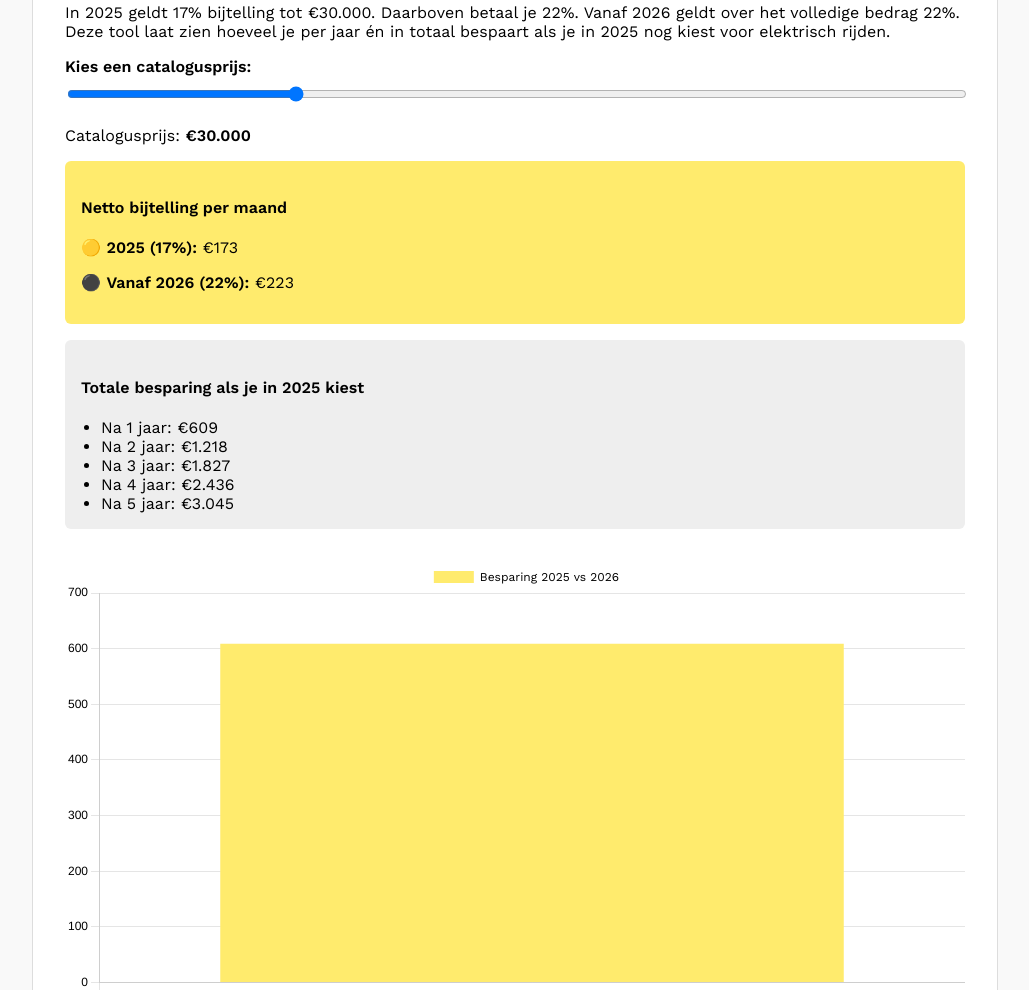
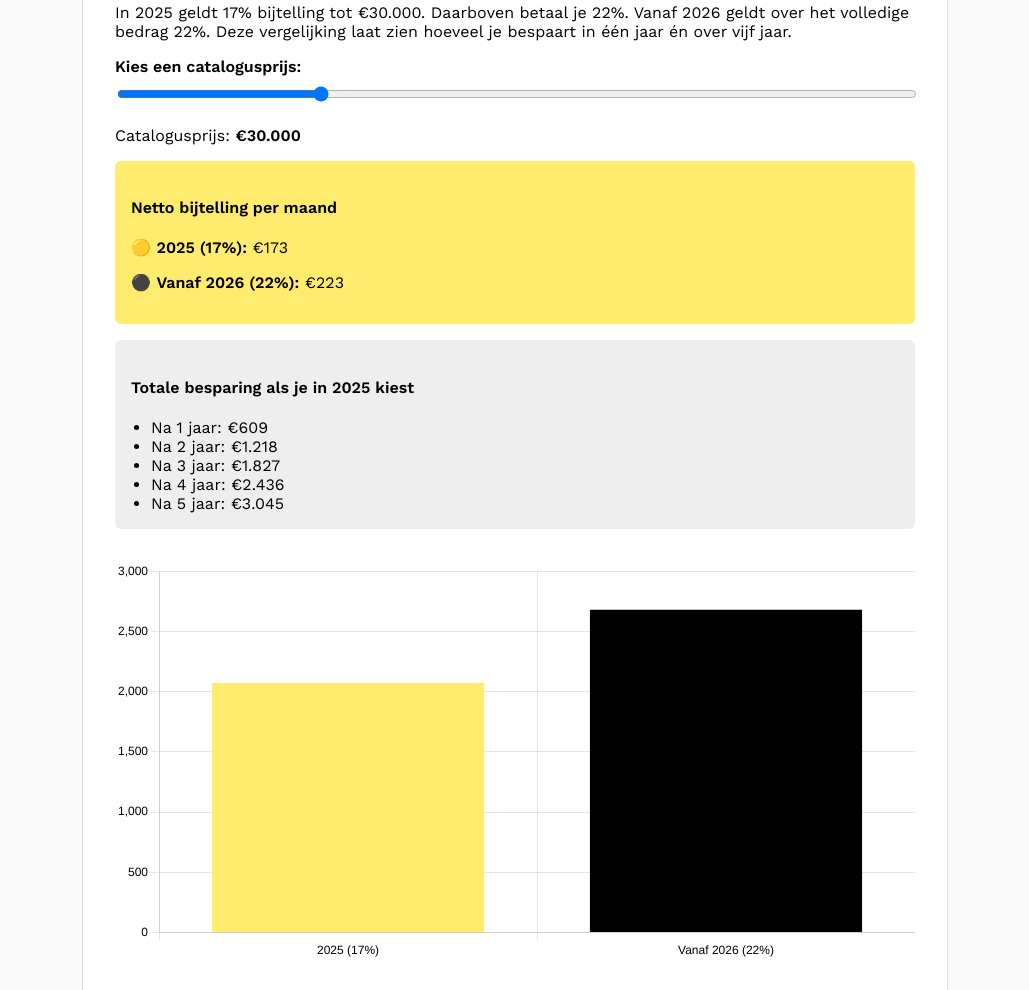
Before and after one commit to Pieter475/bijtelling.github.io, a plain HTML site: page index.html in a window 1280 px wide. Shown: the part 138-1128 px from the top of the page, without its empty margins (125-1154 px from the left). Drawn offline with nearby package versions, Linux system fonts and the light colour scheme.

Commit message:
Update index.html

```diff
--- a/index.html
+++ b/index.html
@@ -2,7 +2,7 @@
 <html lang="nl">
 <head>
   <meta charset="UTF-8">
-  <title>Besparen met 17% bijtelling</title>
+  <title>Bijtelling Vergelijking</title>
   <link href="https://fonts.googleapis.com/css2?family=Work+Sans:wght@400;600&display=swap" rel="stylesheet">
   <script src="https://cdn.jsdelivr.net/npm/chart.js"></script>
   <style>
@@ -13,7 +13,7 @@
     }
 
     .container {
-      max-width: 900px;
+      max-width: 800px;
       background: #ffffff;
       padding: 32px;
       border-radius: 8px;
@@ -36,7 +36,6 @@
       background: #eeeeee;
       padding: 16px;
       border-radius: 6px;
-      margin-bottom: 32px;
     }
 
     canvas {
@@ -57,19 +56,22 @@
     <h2>Besparen met 17% bijtelling</h2>
     <p>
       In 2025 geldt 17% bijtelling tot €30.000. Daarboven betaal je 22%. Vanaf 2026 geldt over het volledige bedrag 22%.
-      Deze tool laat zien hoeveel je per jaar én in totaal bespaart als je in 2025 nog kiest voor elektrisch rijden.
+      Deze vergelijking laat zien hoeveel je bespaart in één jaar én over vijf jaar.
     </p>
 
+    <!-- Catalogusprijs -->
     <label for="prijs">Kies een catalogusprijs:</label>
     <input type="range" id="prijs" min="20000" max="60000" value="30000" step="1" oninput="updateBijtelling()" style="width: 100%; margin-bottom: 8px;">
     <p>Catalogusprijs: <strong>€<span id="prijsValue">30.000</span></strong></p>
 
+    <!-- Netto bijtelling -->
     <div class="highlight">
       <h4>Netto bijtelling per maand</h4>
       <p>🟡 <strong>2025 (17%):</strong> €<span id="bijtelling2025">---</span></p>
       <p>⚫ <strong>Vanaf 2026 (22%):</strong> €<span id="bijtelling2026">---</span></p>
     </div>
 
+    <!-- Totale besparing -->
     <div class="savings">
       <h4>Totale besparing als je in 2025 kiest</h4>
       <ul style="padding-left: 20px; margin: 0;">
@@ -81,8 +83,9 @@
       </ul>
     </div>
 
-    <canvas id="chart1jaar" width="700" height="350"></canvas>
-    <canvas id="chart5jaar" width="700" height="350"></canvas>
+    <!-- Grafieken -->
+    <canvas id="grafiek1jaar" width="700" height="350"></canvas>
+    <canvas id="grafiek5jaar" width="700" height="350"></canvas>
 
     <p style="font-size: 13px; color: #555; margin-top: 16px;">
       De berekening is een indicatie. Werkelijke bedragen kunnen afwijken op basis van jouw persoonlijke situatie.
@@ -119,32 +122,30 @@
       }
 
       if (window.chart1jaar && window.chart5jaar) {
-        window.chart1jaar.data.datasets[0].data = [Math.round(besparingPerMaand * 12)];
+        window.chart1jaar.data.datasets[0].data = [Math.round(maand2025 * 12), Math.round(maand2026 * 12)];
         window.chart1jaar.update();
 
-        window.chart5jaar.data.datasets[0].data = [Math.round(besparingPerMaand * 60)];
+        window.chart5jaar.data.datasets[0].data = [Math.round(maand2025 * 60), Math.round(maand2026 * 60)];
         window.chart5jaar.update();
       }
     }
 
     document.addEventListener("DOMContentLoaded", function () {
-      const ctx1 = document.getElementById('chart1jaar').getContext('2d');
-      const ctx2 = document.getElementById('chart5jaar').getContext('2d');
+      const ctx1jaar = document.getElementById('grafiek1jaar').getContext('2d');
+      const ctx5jaar = document.getElementById('grafiek5jaar').getContext('2d');
 
-      window.chart1jaar = new Chart(ctx1, {
+      window.chart1jaar = new Chart(ctx1jaar, {
         type: 'bar',
         data: {
-          labels: ['Besparing na 1 jaar'],
+          labels: ['2025 (17%)', 'Vanaf 2026 (22%)'],
           datasets: [{
-            label: 'Besparing 2025 vs 2026',
-            backgroundColor: '#FFEB6D',
-            data: [0]
+            label: 'Besparing in 1 jaar',
+            backgroundColor: ['#FFEB6D', '#000000'],
+            data: [0, 0]
           }]
         },
         options: {
-          plugins: {
-            legend: { labels: { color: '#000', font: { family: 'Work Sans', size: 12 } } }
-          },
+          plugins: { legend: { display: false }},
           scales: {
             x: { ticks: { color: '#000' }},
             y: { beginAtZero: true, ticks: { color: '#000' }}
@@ -152,20 +153,18 @@
         }
       });
 
-      window.chart5jaar = new Chart(ctx2, {
+      window.chart5jaar = new Chart(ctx5jaar, {
         type: 'bar',
         data: {
-          labels: ['Besparing na 5 jaar'],
+          labels: ['2025 (17%)', 'Vanaf 2026 (22%)'],
           datasets: [{
-            label: 'Totale besparing over 5 jaar',
-            backgroundColor: '#000000',
-            data: [0]
+            label: 'Besparing in 5 jaar',
+            backgroundColor: ['#FFEB6D', '#000000'],
+            data: [0, 0]
           }]
         },
         options: {
-          plugins: {
-            legend: { labels: { color: '#000', font: { family: 'Work Sans', size: 12 } } }
-          },
+          plugins: { legend: { display: false }},
           scales: {
             x: { ticks: { color: '#000' }},
             y: { beginAtZero: true, ticks: { color: '#000' }}
```
